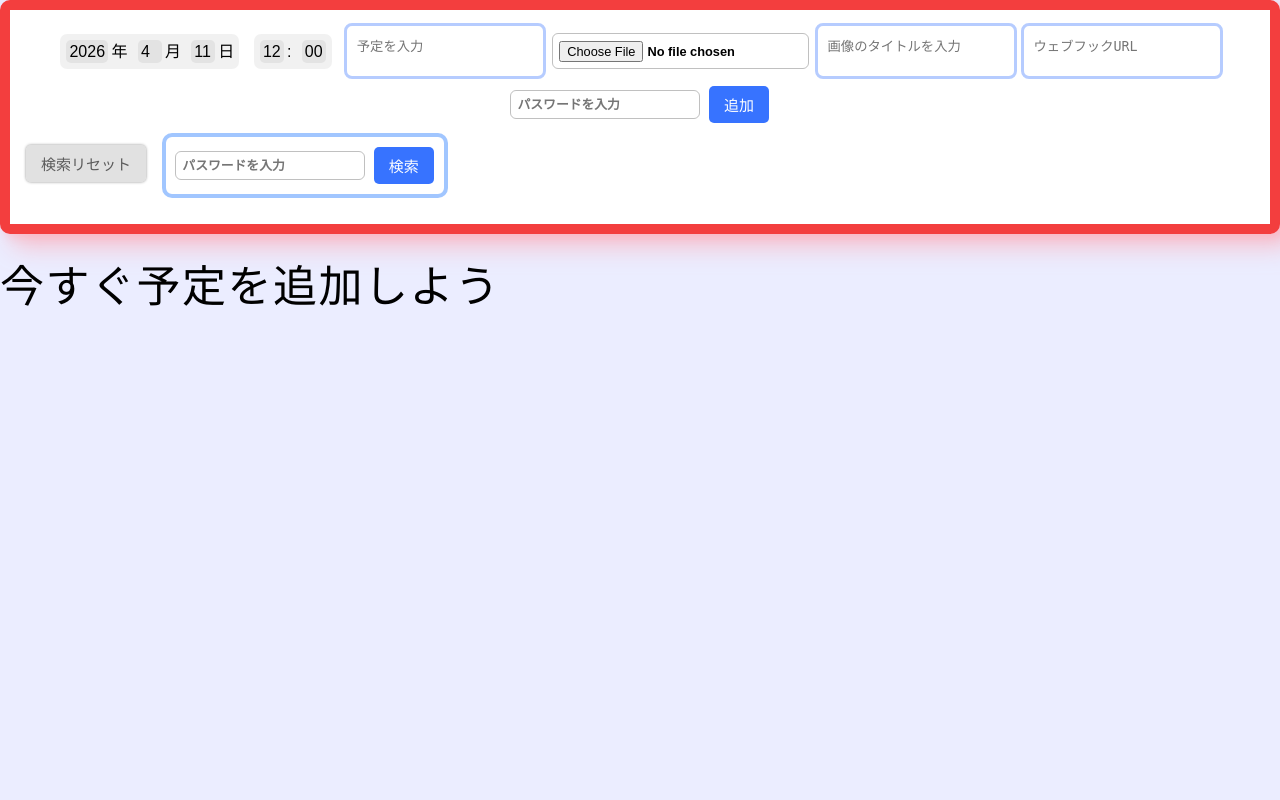
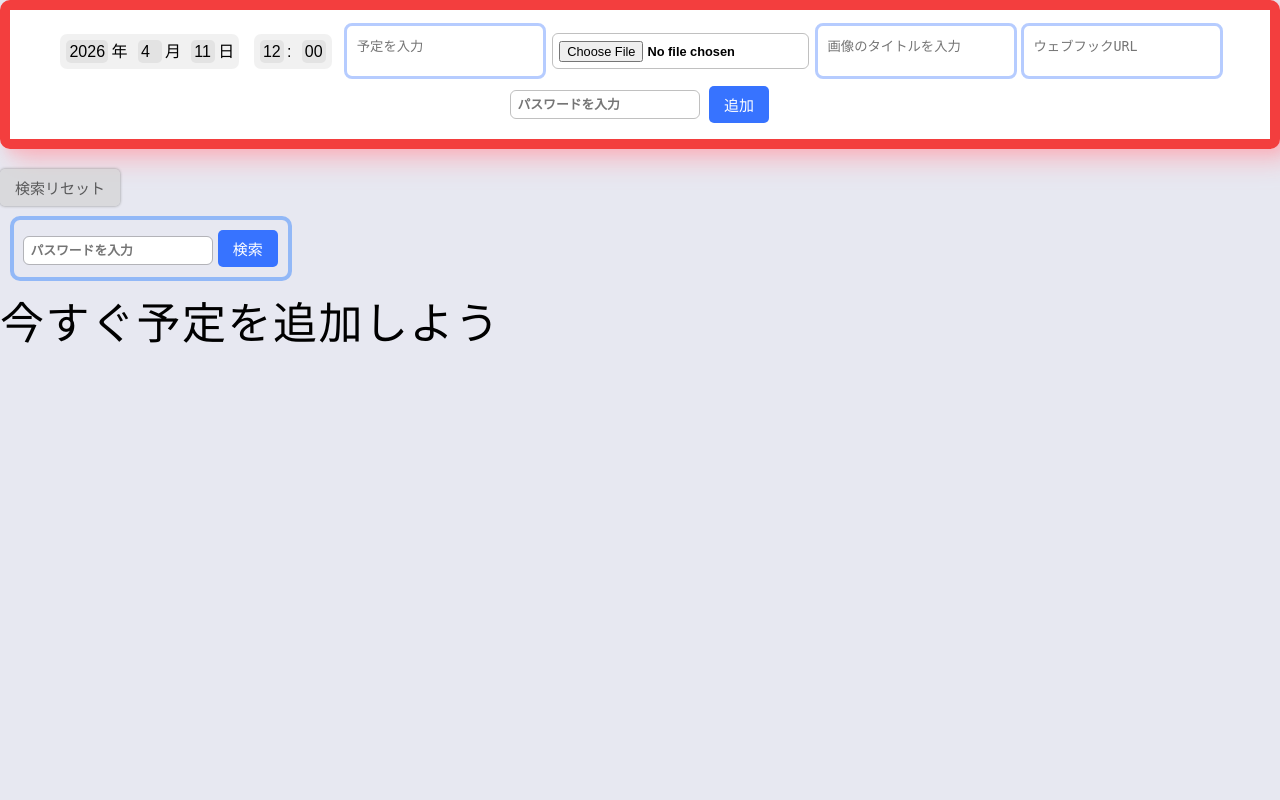
Before and after one commit to koketasi/pw_schedule, a Flask app: page / in a window 1280 px wide. Run offline with Flask 3, Linux system fonts and the light colour scheme; data that the repository does not hold is empty.

Commit message:
Fix search form layout and reset button placement
Adjust HTML/CSS to correct search form structure and styling: change selector to target .search form for flex layout, add spacing tweaks and a .reset style, and move the reset button outside/after the form while fixing a missing closing div and minor whitespace cleanup.

```diff
--- a/static/style.css
+++ b/static/style.css
@@ -1,7 +1,7 @@
 
 
 body{
-    background-color: rgb(235, 237, 255);
+    background-color: rgb(231, 232, 241);
     font-family:"ヒラギノ角ゴ ProN",'メイリオ',sans-serif;
     min-height:100vh;
     height: 100vh;
@@ -135,11 +135,12 @@ div.time{
     padding: 3px;
    margin-right: 5px;
 }
-div.search{
+.search form{
     display: flex;
     flex-wrap: wrap;
     justify-content:center;
     align-items: center;
+
     border:solid 4px rgba(0, 102, 255, 0.368);
     border-radius: 10px;
     margin:10px;
@@ -162,6 +163,7 @@ div.search{
 .button_search:hover{
     background-color: rgb(40, 86, 193);
 }
+
 .reset{
     cursor:pointer;
     font-size: 15px;
--- a/templates/index.html
+++ b/templates/index.html
@@ -32,6 +32,7 @@
 
 
         </form>
+    </div>
        <button class='reset' onclick="location.href='/'">検索リセット</button>
 
     <div class="search">
@@ -42,7 +43,7 @@
         </form>
     </div>
 
-    </div>
+
 
     {%if not schedule_list %}
         <p style="font-size:44px">今すぐ予定を追加しよう</p>
```
Lines whose indentation alone changed are shown as unchanged.
